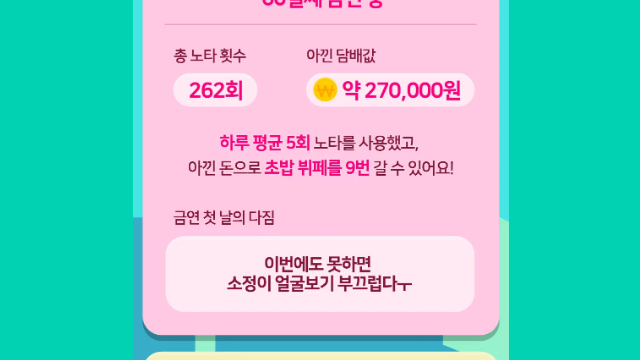
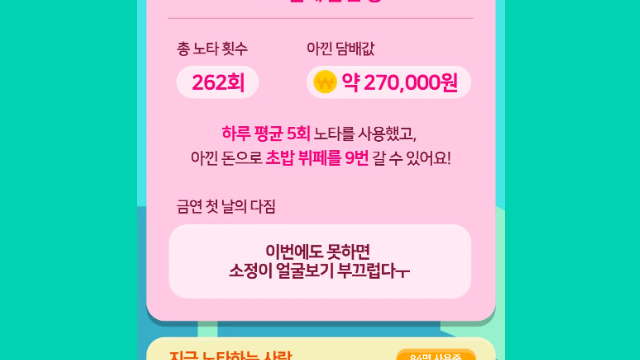
Before and after one commit to an-jihyo/nota-x7k2q, a plain HTML site: page index.html in a window 1280 px wide. Shown: the part 217-577 px from the top of the page, without its empty margins (319-959 px from the left). Drawn offline with Linux system fonts and the light colour scheme.

Commit message:
Add files via upload

```diff
--- a/index.html
+++ b/index.html
@@ -1,7 +1,6 @@
-<!doctype html><html lang="ko"><head><meta charset="utf-8"><meta name="viewport" content="width=device-width,initial-scale=1,viewport-fit=cover,user-scalable=no"><meta name="apple-mobile-web-app-capable" content="yes"><meta name="mobile-web-app-capable" content="yes"><meta name="apple-mobile-web-app-status-bar-style" content="black-translucent"><meta name="theme-color" content="#00D2B2"><link rel="manifest" href="manifest.webmanifest"><link rel="apple-touch-icon" href="scr/logo.webp"><title>NOTA 노타 체험 앱</title></head><body>
+<!doctype html><html lang="ko"><head><meta charset="utf-8"><meta name="viewport" content="width=device-width,initial-scale=1,viewport-fit=cover,user-scalable=no"><meta name="apple-mobile-web-app-capable" content="yes"><meta name="mobile-web-app-capable" content="yes"><meta name="theme-color" content="#00D2B2"><link rel="manifest" href="manifest.webmanifest"><link rel="apple-touch-icon" href="scr/logo.webp"><title>NOTA 노타 체험 앱</title></head><body>
 <meta name="claude:viewport-fit-sides" content="cover">
 <meta name="apple-mobile-web-app-capable" content="yes">
-<meta name="apple-mobile-web-app-status-bar-style" content="black-translucent">
 <meta name="apple-mobile-web-app-title" content="NOTA">
 <meta name="theme-color" content="#00D2B2">
 <style>
@@ -27,7 +26,7 @@ html,body{height:100%;margin:0;padding:0;overflow:hidden;background:#00D2B2;over
 @keyframes rip{from{transform:scale(.3);opacity:.9}to{transform:scale(1.5);opacity:0}}
 .pulse{position:absolute;z-index:25;border-radius:50%;border:calc(var(--nf)*10px) solid #fff;pointer-events:none;animation:pulse 1.1s ease-out infinite}
 @keyframes pulse{from{transform:scale(.55);opacity:.95}to{transform:scale(1.35);opacity:0}}
-.hint{position:absolute;left:50%;bottom:8.6%;transform:translateX(-50%);z-index:30;background:#fff;color:var(--blue);font-weight:800;font-size:calc(var(--nf)*44px);padding:calc(var(--nf)*20px) calc(var(--nf)*44px);border-radius:999px;box-shadow:0 calc(var(--nf)*10px) 0 rgba(0,50,100,.2);white-space:nowrap;pointer-events:none;transition:opacity .25s,transform .25s}
+.hint{position:absolute;left:50%;bottom:6%;transform:translateX(-50%);z-index:30;background:#fff;color:var(--blue);font-weight:800;font-size:calc(var(--nf)*44px);padding:calc(var(--nf)*20px) calc(var(--nf)*44px);border-radius:999px;box-shadow:0 calc(var(--nf)*10px) 0 rgba(0,50,100,.2);white-space:nowrap;pointer-events:none;transition:opacity .25s,transform .25s}
 .hint.off{opacity:0;transform:translateX(-50%) translateY(20px)}
 .endc{position:absolute;left:9%;right:9%;top:31%;z-index:40;background:#fff;color:var(--ink);border-radius:calc(var(--nf)*80px);padding:calc(var(--nf)*70px) calc(var(--nf)*50px) calc(var(--nf)*56px);text-align:center;box-shadow:0 calc(var(--nf)*16px) 0 rgba(0,50,100,.22);animation:endin .5s cubic-bezier(.2,1.5,.4,1) both}
 @keyframes endin{from{transform:scale(.5);opacity:0}to{transform:none;opacity:1}}
@@ -757,11 +756,11 @@ let holding=false,soundOn=true,alarmRun=null,game=null;
 // ---------- layout ----------
 function layout(){
   const _st=document.getElementById('stage'),vw=(_st&&_st.clientWidth)||innerWidth,vh=(_st&&_st.clientHeight)||innerHeight;
-  const NB=1890,NH=1939,AR=NB/890;const kk=(vh/NB)/(vw/890);let w,h;
-  if(vw<700&&kk>=.86&&kk<=1.20){w=vw;h=vh*NH/NB}else{w=Math.min(vw,vh/AR);h=w*NH/890}
-  scr.style.width=w+'px';scr.style.height=h+'px';scr.style.marginTop=Math.max(0,(vh-h*NB/NH)/2)+'px';
+  const NH=1939,AR=NH/890;const kk=(vh/NH)/(vw/890);let w,h;
+  if(vw<700&&kk>=.86&&kk<=1.20){w=vw;h=vh}else{w=Math.min(vw,vh/AR);h=w*AR}
+  scr.style.width=w+'px';scr.style.height=h+'px';scr.style.marginTop=Math.max(0,(vh-h)/2)+'px';
   document.documentElement.style.setProperty('--nf',(w/890).toFixed(5));document.documentElement.style.setProperty('--nfy',(h/NH).toFixed(5));
-  scr.classList.toggle('frame',vw>w*1.18||vh>h*1.08*NB/NH);
+  scr.classList.toggle('frame',vw>w*1.18||vh>h*1.08);
 }
 addEventListener('resize',layout);addEventListener('orientationchange',()=>setTimeout(layout,300));if(window.visualViewport)visualViewport.addEventListener('resize',layout);layout();[120,500,1200,2500].forEach(t=>setTimeout(layout,t));
 function toNat(e){const r=scr.getBoundingClientRect();return [(e.clientX-r.left)/r.width*890,(e.clientY-r.top)/r.height*1939]}
@@ -807,13 +806,15 @@ function mkPage(name){const p=document.createElement('div');p.className='lay';p.
 function hot(page,x0,y0,x1,y1,fn,quiet){const h=document.createElement('button');h.className='hs';Object.assign(h.style,{left:x0*100+'%',top:y0*100+'%',width:(x1-x0)*100+'%',height:(y1-y0)*100+'%'});
   h.addEventListener('click',e=>{e.stopPropagation();if(!quiet)sfx('tap');fn(e)});page.appendChild(h);return h}
 const D_=430,EASE='cubic-bezier(.22,.9,.3,1)';
-function edgeBG(p){try{const im=p.querySelector('img');if(!im||!im.complete||!im.naturalWidth)return null;
-  const k=im.currentSrc||im.src;if(p._bgk===k)return p._bgv;
+function edgeBG(p,top){try{const im=p.querySelector('img');if(!im||!im.complete||!im.naturalWidth)return null;
+  const k=(im.currentSrc||im.src)+(top?'^':'v');if(p['_bgk'+!!top]===k)return p['_bgv'+!!top];
   const c=document.createElement('canvas');c.width=1;c.height=1;const x=c.getContext('2d');
-  x.drawImage(im,0,im.naturalHeight-8,im.naturalWidth,6,0,0,1,1);const d=x.getImageData(0,0,1,1).data;
-  if(d[3]<200)return null;p._bgk=k;p._bgv='rgb('+d[0]+','+d[1]+','+d[2]+')';return p._bgv}catch(e){return null}}
-let bgT=null;function syncBG(to){clearTimeout(bgT);const go=()=>{const p=pages[to];if(!p)return;const c=edgeBG(p);
-  if(c){document.documentElement.style.background=c;document.body.style.background=c;const st=document.getElementById('stage');if(st)st.style.background=c;const m=document.querySelector('meta[name=theme-color]');if(m)m.setAttribute('content',c)}};
+  x.drawImage(im,0,top?3:im.naturalHeight-8,im.naturalWidth,6,0,0,1,1);const d=x.getImageData(0,0,1,1).data;
+  if(d[3]<200)return null;p['_bgk'+!!top]=k;p['_bgv'+!!top]='rgb('+d[0]+','+d[1]+','+d[2]+')';return p['_bgv'+!!top]}catch(e){return null}}
+let bgT=null;function syncBG(to){clearTimeout(bgT);const go=()=>{const p=pages[to];if(!p)return;
+  const cb=edgeBG(p,false),ct=edgeBG(p,true),st=document.getElementById('stage');
+  if(cb){document.documentElement.style.background=cb;document.body.style.background=cb;if(st)st.style.background=cb}
+  const m=document.querySelector('meta[name=theme-color]');if(m&&(ct||cb))m.setAttribute('content',ct||cb)};
   go();bgT=setTimeout(go,360)}
 function show(to,mode='fade',pt){
   const a=pages[curName],b=pages[to];if(!b||a===b)return;
@@ -852,7 +853,7 @@ function mkToggle(p,x,y,on,cb,o={}){const W=o.w||120,Hh=o.h||62;const t=div(p,{l
 function chev(p,x,y,dir,col,sz){const s=sz||26;const d=div(p,{left:(x-s)+'px',top:(y-s)+'px',width:(s*2)+'px',height:(s*2)+'px',pointerEvents:'none'});
   d.innerHTML=`<svg viewBox="-20 -20 40 40" width="${s*2}" height="${s*2}"><path d="${dir=='d'?'M-12 -6 L0 7 L12 -6':dir=='r'?'M-6 -12 L7 0 L-6 12':'M6 -12 L-7 0 L6 12'}" fill="none" stroke="${col||'#7A4A2A'}" stroke-width="6" stroke-linecap="round" stroke-linejoin="round"/></svg>`;return d}
 let toastT=null;
-function toast(m){let t=document.getElementById('toast');if(!t){t=document.createElement('div');t.id='toast';t.style.cssText='position:absolute;left:50%;bottom:15.6%;transform:translateX(-50%);z-index:80;background:#3b2b22;color:#fff;font-weight:800;font-size:calc(var(--nf)*38px);padding:calc(var(--nf)*22px) calc(var(--nf)*44px);border-radius:999px;white-space:nowrap;pointer-events:none;transition:opacity .3s;font-family:F';scr.appendChild(t)}
+function toast(m){let t=document.getElementById('toast');if(!t){t=document.createElement('div');t.id='toast';t.style.cssText='position:absolute;left:50%;bottom:13%;transform:translateX(-50%);z-index:80;background:#3b2b22;color:#fff;font-weight:800;font-size:calc(var(--nf)*38px);padding:calc(var(--nf)*22px) calc(var(--nf)*44px);border-radius:999px;white-space:nowrap;pointer-events:none;transition:opacity .3s;font-family:F';scr.appendChild(t)}
   t.textContent=m;t.style.opacity=1;clearTimeout(toastT);toastT=setTimeout(()=>t.style.opacity=0,1900)}
 
 function makeScroller(win,inner,max,onS){let sc=0,sv=0,drag=null,inertia=null;
@@ -877,7 +878,7 @@ const imgIn=(src,p)=>{const i=img(src,null,p);return i};
 
 // ---------- splash ----------
 const splash=mkPage('splash');imgIn('X/splash.png',splash);
-txt(nat(splash),800,170,'v20',{size:28,w:700,color:'rgba(255,255,255,.6)',align:'c'});
+txt(nat(splash),800,170,'v21',{size:28,w:700,color:'rgba(255,255,255,.6)',align:'c'});
 // ---------- home ----------
 const home=mkPage('home');imgIn('X/home_clean.png',home);
 const _sd=new Date();_sd.setDate(_sd.getDate()-59);const START_STR=_sd.getFullYear()+'년 '+(_sd.getMonth()+1)+'월 '+_sd.getDate()+'일';
@@ -1730,7 +1731,7 @@ let bgmT=0,bgmI=0;const SCL=[523,587,659,784,880,784,659,587];
 ticks.push(dt=>{if(!ST.music||!soundOn||gamePaused||!['game','picker','ready'].includes(curName)||(game&&game.kind=='balloon')||MZ.style.display=='flex')return;
   bgmT-=dt;if(bgmT<=0){bgmT=.6;const f=SCL[bgmI++%SCL.length]*(Math.floor(bgmI/8)%2?.75:1);tone(f,f*.997,.7,'sine',.028)}});
 // ---- idle: back to the splash screen (exhibition use)
-const IW=document.createElement('div');IW.style.cssText='position:absolute;left:50%;bottom:13.6%;transform:translateX(-50%);z-index:95;background:#3b2b22;color:#fff;font-weight:800;font-size:calc(var(--nf)*33px);padding:calc(var(--nf)*22px) calc(var(--nf)*36px);border-radius:999px;white-space:nowrap;display:none;font-family:'+FF+';pointer-events:none;text-align:center';scr.appendChild(IW);
+const IW=document.createElement('div');IW.style.cssText='position:absolute;left:50%;bottom:11%;transform:translateX(-50%);z-index:95;background:#3b2b22;color:#fff;font-weight:800;font-size:calc(var(--nf)*33px);padding:calc(var(--nf)*22px) calc(var(--nf)*36px);border-radius:999px;white-space:nowrap;display:none;font-family:'+FF+';pointer-events:none;text-align:center';scr.appendChild(IW);
 function idleCheck(now){const rem=IDLE_MS-(now-idleT);const act=curName!='splash'&&!holding;
   if(!act){idleT=now;IW.style.display='none';return}
   if(rem<=0){idleT=now;IW.style.display='none';resetAll();return}
```
Also changed, not shown: sw.js.
